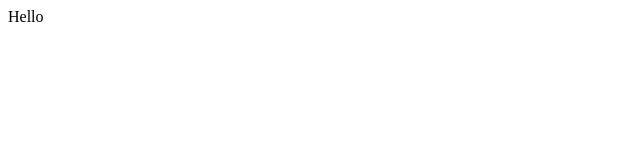
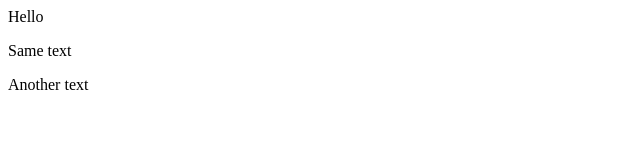
Before and after one commit to pimorano/Gittest, a plain HTML site: page index.html in a window 1280 px wide. Shown: the whole page, without its empty margins (0-640 px from the left). Drawn offline with Linux system fonts and the light colour scheme.

Commit message:
div added

```diff
--- a/index.html
+++ b/index.html
@@ -1 +1,3 @@
 <p>Hello</p>
+<p>Same text</p>
+<div>Another text</div>
```
